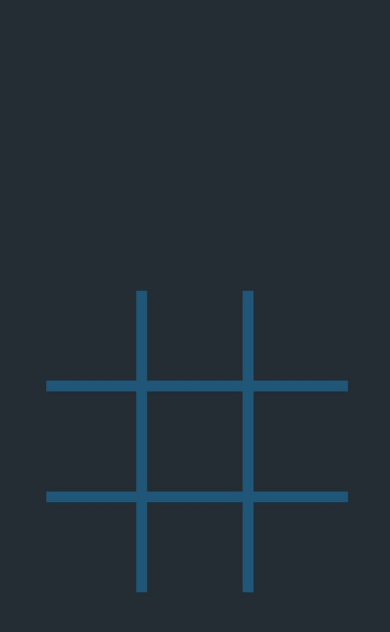
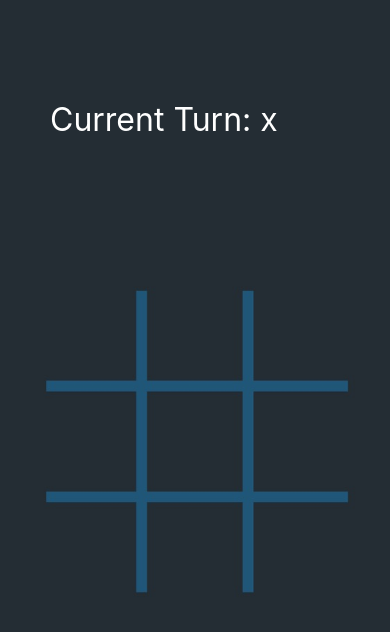
Before and after one commit to NilsRobatscherdev/app-tic_tac_toe, a React Native app: screen / in a window 390 px wide. Shown: the top 632 px of the page. Built offline with nearby package versions, Linux system fonts and the light colour scheme.

Commit message:
wip styling and added function for checking if the User won in a row

```diff
--- a/App.js
+++ b/App.js
@@ -1,6 +1,6 @@
 import React, {useState} from 'react'
 import { StatusBar } from 'expo-status-bar';
-import { Pressable, View, ImageBackground } from 'react-native';
+import { Text, Pressable, View, ImageBackground } from 'react-native';
 
 import styles from './App.style'
 
@@ -28,16 +28,59 @@ export default function App() {
     });
     // switching of turns
     setCurrentTurn(currentTurn === 'x' ? 'o' : "x" )
+
+    checkWinningState();
   }
+
+  const checkWinningState = () => {
+    // Check rows
+    for(let row = 0; row <3; row++){
+        const isRowXWinning = map[row].every((cell) => cell === "x")
+        const isRowOWinning = map[row].every((cell) => cell === "o")
+
+        if(isRowXWinning){
+          console.warn("X won. Row: ",row)
+        }
+        if(isRowOWinning){
+          console.warn("O won. Row: ",row)
+        }
+    }
+    // Check columns
+    for(let col = 0; col < 3; col++){
+
+      let isColumnXWinner = true;
+      let isColumnOWinner = true;
+
+      for(let row = 0; row <3; row++){
+        if(map[row][col] !== 'x'){
+          isColumnXWinner = false
+        }
+        if(map[row][col] !== 'o'){
+          isColumnOWinner = false
+        }
+      }
+      if(isColumnXWinner){
+        console.warn("X won. Col: ",col)
+      }
+      if(isColumnOWinner){
+        console.warn("O won. Col: ",col)
+      }
+    }
+    // Check diagonals
+  }
+
   return (
     <View style={styles.container}>
+      <View style={styles.turn}>
+        <Text style={styles.turnText}>Current Turn: {currentTurn}</Text>
+      </View>
       <ImageBackground source={BgImage} style={styles.bg} resizeMode="contain">
         <View style={styles.map}>
           {
             map.map((row, rowIndex)=> (
-              <View style={styles.row}>
+              <View style={styles.row} key={`key-${rowIndex}`}>
                 {row.map((cell, columnIndex) => (
-                  <Pressable onPress={() => onPress(rowIndex,columnIndex)} style={styles.cell}>
+                  <Pressable onPress={() => onPress(rowIndex,columnIndex)} key={`key-${rowIndex}-col-${columnIndex}`} style={styles.cell}>
                     {cell === "o" && <View style={styles.circle}></View>}
                     {cell === "x" && (
                       <View style={styles.cross}>
--- a/App.style.js
+++ b/App.style.js
@@ -4,8 +4,17 @@ export default StyleSheet.create({
     container: {
         flex: 1,
         backgroundColor: '#242D34',
-        alignItems: 'center',
-        justifyContent: 'center',
+      },
+      turn:{
+        width:'80%',
+        top:100,
+        left:50,
+        zIndex:2,
+      },
+      turnText:{
+        color:"white",
+        fontSize:32,
+        position:'absolute'
       },
       bg:{
         width:'100%',
```
